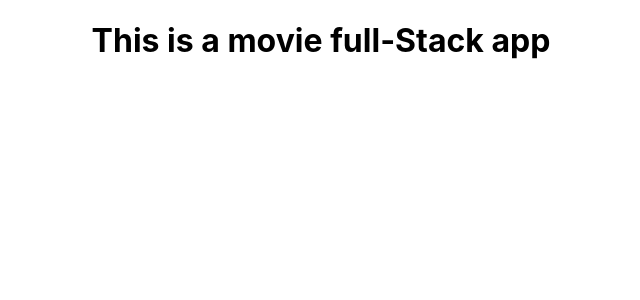
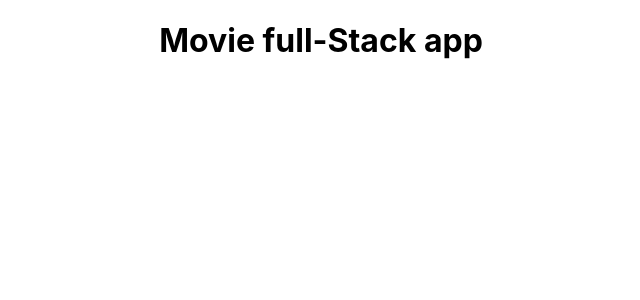
Before and after one commit to han18/Movie-Fullstack, a React (Create React App) app: page / in a window 1280 px wide. Shown: the top 300 px of the page, without its empty margins (319-959 px from the left). Built offline with nearby package versions, Linux system fonts and the light colour scheme.

Commit message:
using useEffect to fetch data from the database

```diff
--- a/src/App.js
+++ b/src/App.js
@@ -1,9 +1,20 @@
+import { useEffect, useState } from "react";
 import "./App.css";
 
+//useEffect
+
 function App() {
+  // connect to the backend and creating a get request
+  useEffect(() => {
+    const fetchData = async () => {
+      console.log("fetching data...");
+    };
+    fetchData();
+  }, []);
+
   return (
     <div className="App">
-      <h1>This is a movie full-Stack app</h1>
+      <h1>Movie full-Stack app</h1>
     </div>
   );
 }
```
